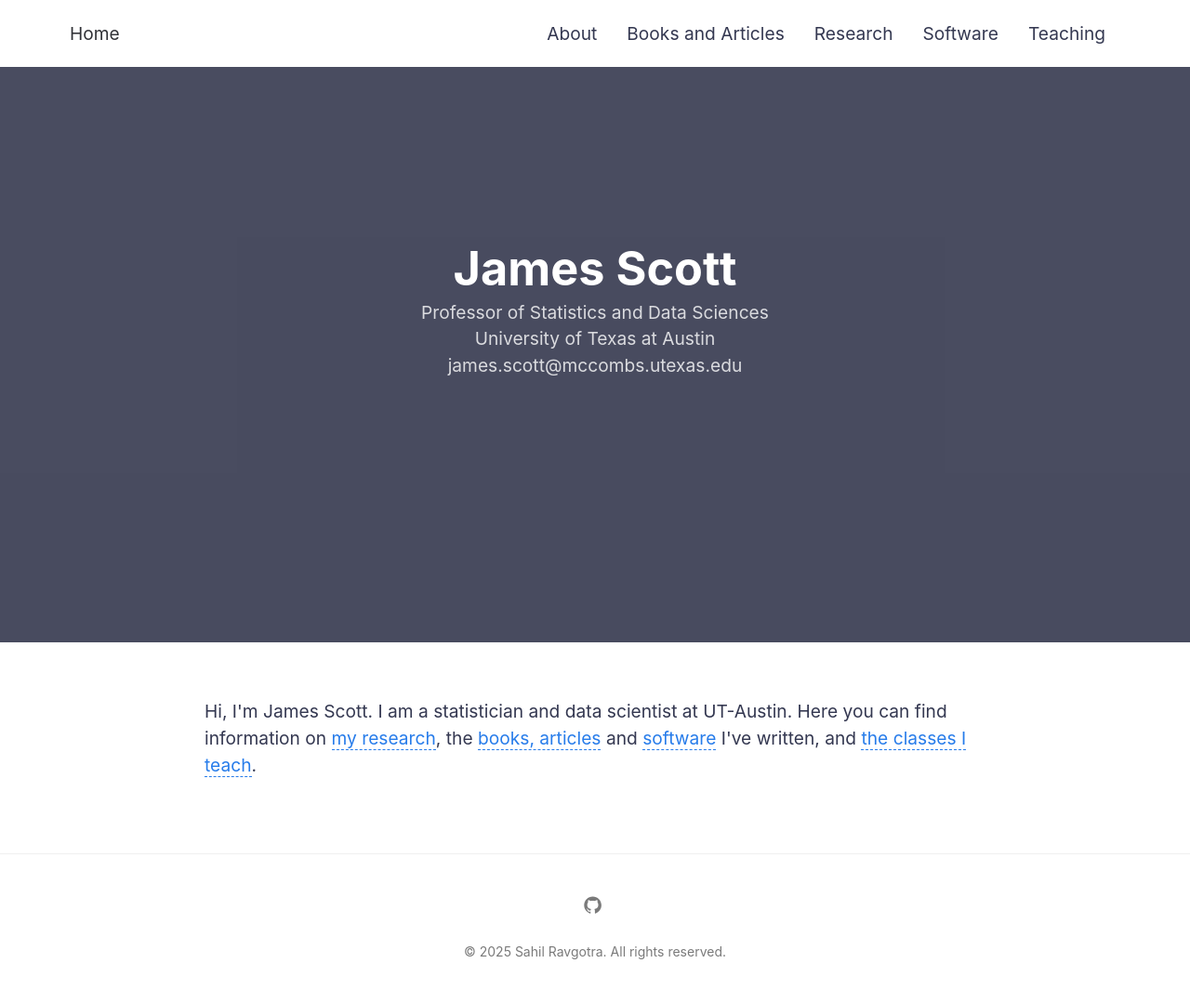
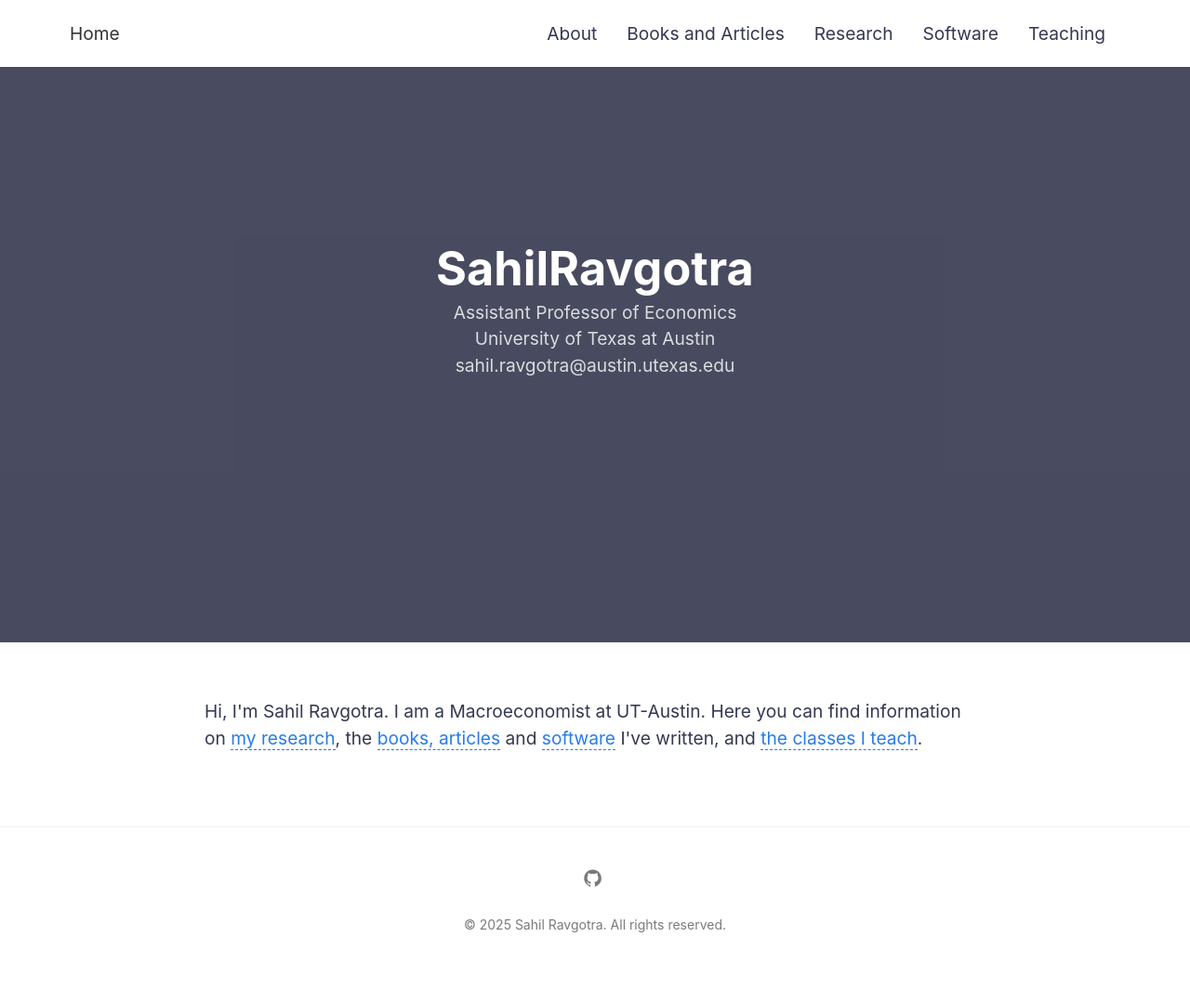
Before and after one commit to ravgotrasahil/ravgotrasahil-github.io, a Jekyll site: the page built from index.md, in a window 1280 px wide. Shown: the whole page at 93% size. Built offline with Jekyll 4.4.1, drawn with Linux system fonts in a browser that asks for light colours; after the commit the page ends 1050 px from its top, so only the background shows below that.

Commit message:
Update default.html

```diff
--- a/_layouts/default.html
+++ b/_layouts/default.html
@@ -20,11 +20,11 @@ layout: compress
 
     <div class="hero lazyload" data-bg="{{site.url}}/assets/img/posts/james_abbie_banner.png">
       <div class="hero__wrap">
-        <h1 class="hero__title">James Scott</h1>
-        <p class="hero__meta"> Professor of Statistics and Data Sciences <br>
+        <h1 class="hero__title">SahilRavgotra</h1>
+        <p class="hero__meta"> Assistant Professor of Economics <br>
         University of Texas at Austin
         <br>
-        james.scott@mccombs.utexas.edu</p>
+        sahil.ravgotra@austin.utexas.edu</p>
       </div>
     </div>
 
@@ -32,7 +32,7 @@ layout: compress
       <div class="container">
         <div class="page-content">
 
-          <p>Hi, I'm James Scott.  I am a statistician and data scientist at UT-Austin.  Here you can find information on <a href="{{ site.baseurl }}/research/">my research</a>, the <a href="{{ site.baseurl }}/books/">books, articles</a> and <a href="{{ site.baseurl }}/software/">software</a> I've written, and <a href="{{ site.baseurl }}/teaching/">the classes I teach</a>.
+          <p>Hi, I'm Sahil Ravgotra.  I am a Macroeconomist at UT-Austin.  Here you can find information on <a href="{{ site.baseurl }}/research/">my research</a>, the <a href="{{ site.baseurl }}/books/">books, articles</a> and <a href="{{ site.baseurl }}/software/">software</a> I've written, and <a href="{{ site.baseurl }}/teaching/">the classes I teach</a>.
           </p>
 
         </div>
```
